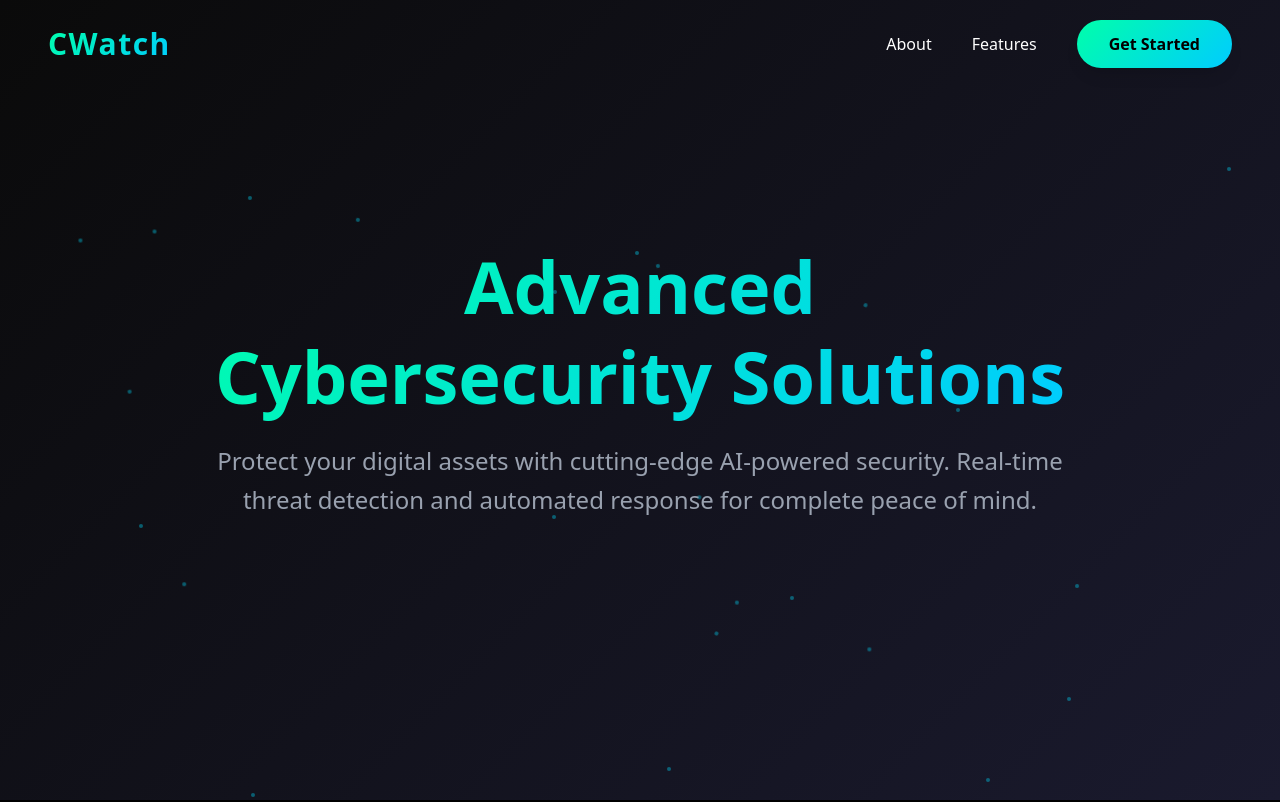
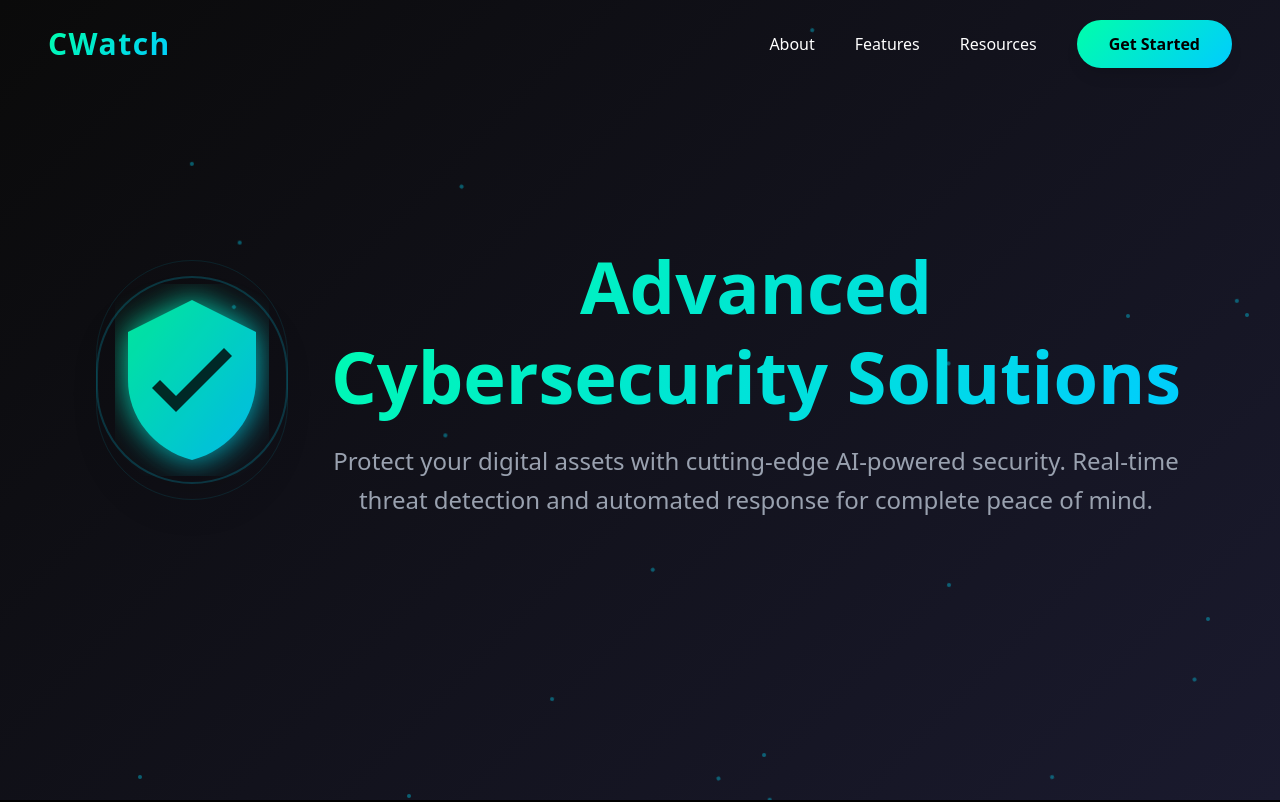
Before and after one commit to advayS10/DDoS-Protection-Sys, a React (Vite) app in the folder frontend/: page / in a window 1280 px wide. Shown: the top 802 px of the page. Built offline with nearby package versions, Linux system fonts and the light colour scheme.

Commit message:
resource section and shield

```diff
--- a/frontend/src/components/HomePage.jsx
+++ b/frontend/src/components/HomePage.jsx
@@ -137,6 +137,12 @@ export default function CWatchLandingPage() {
           >
             Features
           </a>
+          <a
+            href="#resources"
+            className="text-white text-base font-medium transition-colors duration-300 hover:text-cyan-400 cursor-pointer"
+          >
+            Resources
+          </a>
           <Link
             to="/dashboard"
             className="btn-gradient text-black px-8 py-3 text-base font-bold rounded-full transition-all duration-300 hover:scale-105 shadow-lg hover:shadow-cyan-500/40 inline-block text-center"
@@ -165,6 +171,51 @@ export default function CWatchLandingPage() {
         </div>
 
         {/* Hero Content */}
+        <div className="text-center z-10 max-w-5xl px-5 animate-fadeInUp">
+          {/* Shield Icon */}
+          <div className="mb-10 flex justify-center">
+            <div className="relative animate-pulse-slow">
+              <svg
+                className="w-48 h-48 drop-shadow-2xl"
+                viewBox="0 0 24 24"
+                fill="none"
+                xmlns="http://www.w3.org/2000/svg"
+              >
+                <defs>
+                  <linearGradient id="shieldGradient" x1="0%" y1="0%" x2="100%" y2="100%">
+                    <stop offset="0%" style={{stopColor: '#00ffaa', stopOpacity: 1}} />
+                    <stop offset="100%" style={{stopColor: '#00ccff', stopOpacity: 1}} />
+                  </linearGradient>
+                  <filter id="glow">
+                    <feGaussianBlur stdDeviation="2" result="coloredBlur"/>
+                    <feMerge>
+                      <feMergeNode in="coloredBlur"/>
+                      <feMergeNode in="SourceGraphic"/>
+                    </feMerge>
+                  </filter>
+                </defs>
+                <path
+                  d="M12 2L4 6V12C4 16.55 7.16 20.74 12 22C16.84 20.74 20 16.55 20 12V6L12 2Z"
+                  fill="url(#shieldGradient)"
+                  filter="url(#glow)"
+                  opacity="0.9"
+                />
+                <path
+                  d="M10 14L8 12L7 13L10 16L17 9L16 8L10 14Z"
+                  fill="#000000"
+                  opacity="0.8"
+                />
+              </svg>
+              {/* Glowing rings */}
+              <div className="absolute inset-0 flex items-center justify-center">
+                <div className="w-52 h-52 border-2 border-cyan-400 rounded-full opacity-20 animate-ping-slow"></div>
+              </div>
+              <div className="absolute inset-0 flex items-center justify-center">
+                <div className="w-60 h-60 border border-cyan-400 rounded-full opacity-10 animate-ping-slower"></div>
+              </div>
+            </div>
+          </div>
+          </div>
         <div className="text-center z-10 max-w-4xl px-5 animate-fadeInUp">
           <h1 className="text-7xl font-bold mb-5 text-gradient leading-tight">
             Advanced Cybersecurity Solutions
@@ -223,6 +274,53 @@ export default function CWatchLandingPage() {
           ))}
         </div>
       </section>
+      {/* Resources Section */}
+<section id = "resources" className="py-32 px-12 relative z-10">
+  <h2 className="text-5xl font-bold mb-5 text-center text-gradient">
+    Resources & Insights
+  </h2>
+  <p className="text-xl text-gray-400 text-center mb-20 max-w-3xl mx-auto">
+    Stay informed with our latest research and security best practices
+  </p>
+
+  <div className="grid grid-cols-1 md:grid-cols-2 gap-10 max-w-6xl mx-auto">
+    {/* DDoS Best Practices Card */}
+    <div className="card-gradient border border-gradient rounded-3xl p-10 transition-all duration-300 hover:-translate-y-3 hover:shadow-2xl hover:shadow-cyan-500/20 hover:border-cyan-400/50 cursor-pointer">
+      <div className="mb-6">
+        <span className="text-xs font-bold text-cyan-400 uppercase tracking-wider">Whitepaper</span>
+      </div>
+      <h3 className="text-2xl font-bold mb-4 text-white">
+        Best Practices for Mitigating DDoS Attacks
+      </h3>
+      <p className="text-base text-gray-400 leading-relaxed mb-6">
+        Learn how to defend against rapidly evolving distributed denial-of-service (DDoS) threats and address vulnerabilities at every layer.
+      </p>
+      <a href="https://www.cisa.gov/sites/default/files/publications/understanding-and-responding-to-ddos-attacks_508c.pdf" target="_blank" rel="noopener noreferrer">
+  <button className="btn-gradient text-black px-6 py-3 text-sm font-bold rounded-full transition-all duration-300 hover:scale-105 shadow-lg">
+    Get the Whitepaper
+  </button>
+</a>
+    </div>
+
+    {/* DDoS Activity Report Card */}
+    <div className="card-gradient border border-gradient rounded-3xl p-10 transition-all duration-300 hover:-translate-y-3 hover:shadow-2xl hover:shadow-cyan-500/20 hover:border-cyan-400/50 cursor-pointer">
+      <div className="mb-6">
+        <span className="text-xs font-bold text-cyan-400 uppercase tracking-wider">Annual Report</span>
+      </div>
+      <h3 className="text-2xl font-bold mb-4 text-white">
+        DDoS Activity Report
+      </h3>
+      <p className="text-base text-gray-400 leading-relaxed mb-6">
+        Comprehensive analysis of DDoS attack trends, patterns, and emerging threats observed throughout the year. Essential reading for security professionals.
+      </p>
+      <a href="https://blog.cloudflare.com/ddos-threat-report-for-2025-q1/" target="_blank" rel="noopener noreferrer">
+  <button className="btn-gradient text-black px-6 py-3 text-sm font-bold rounded-full transition-all duration-300 hover:scale-105 shadow-lg">
+    Check Report
+  </button>
+</a>
+    </div>
+  </div>
+</section>
       {/* Footer */}
       <footer className="relative z-10 py-8 border-t border-gradient">
         <div className="max-w-7xl mx-auto px-4 text-center">
```
